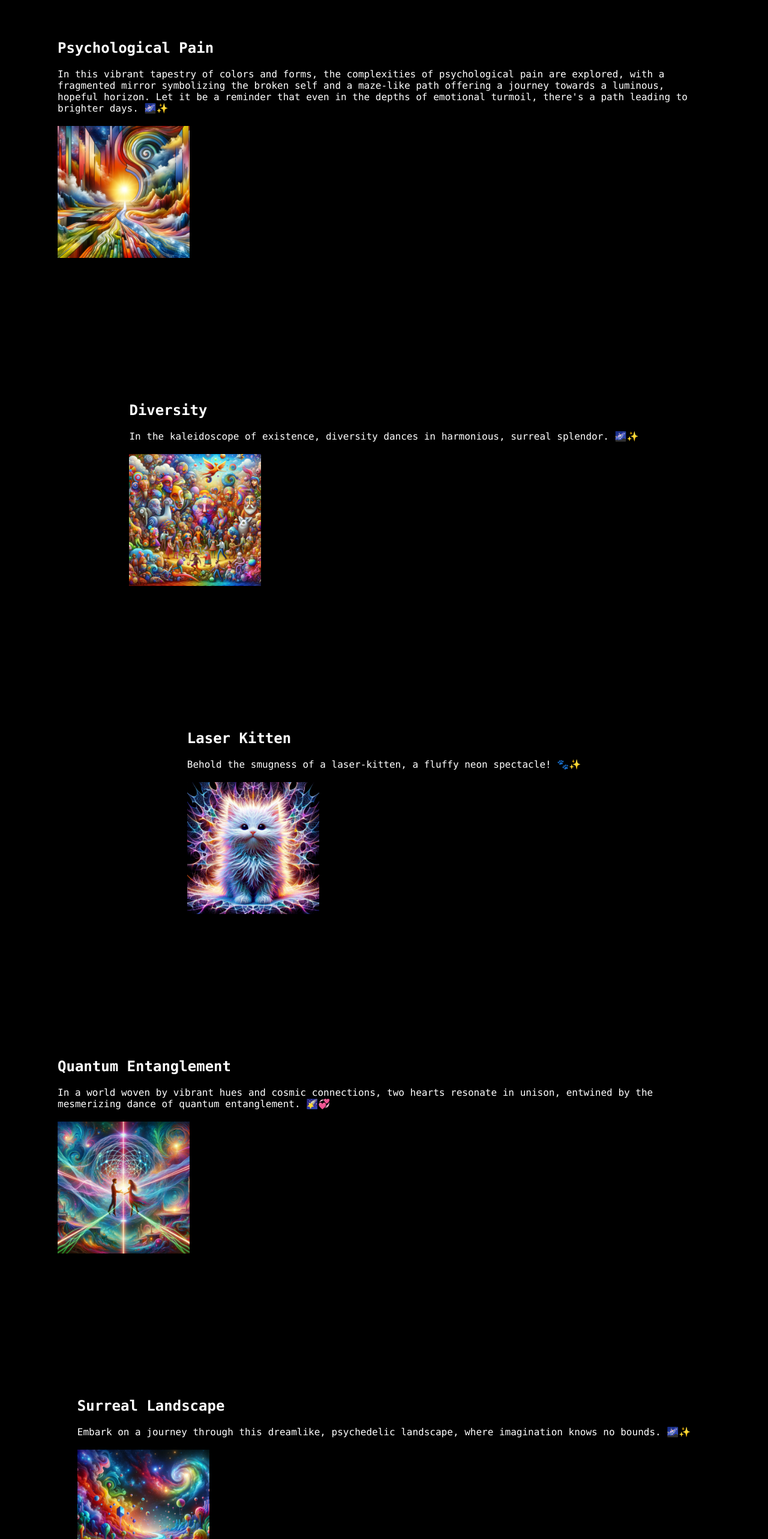
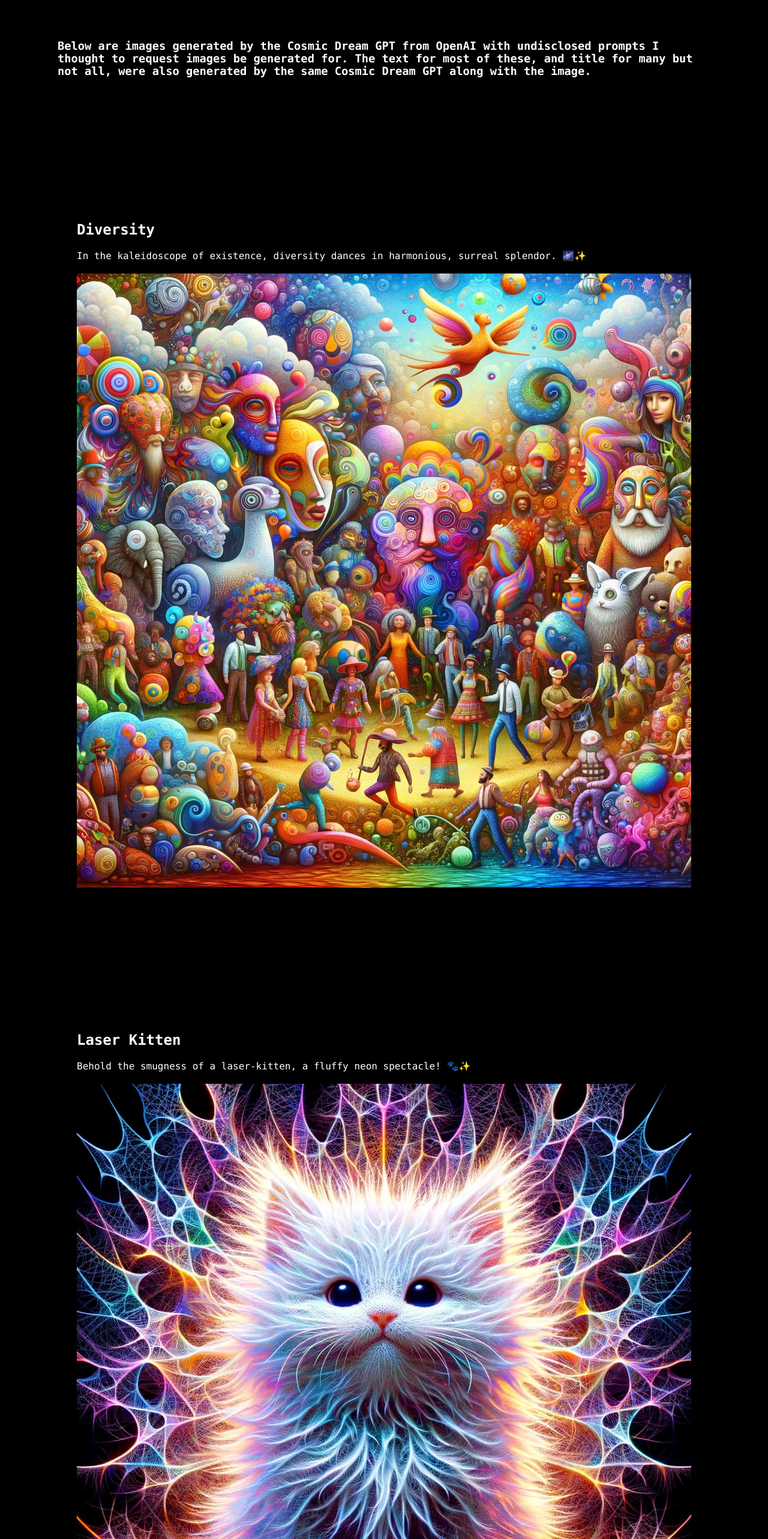
Before and after one commit to forestheims/contact, a Next.js app: page / in a window 1280 px wide. Shown: the part 1883-4449 px from the top of the page at 60% size. Built offline with nearby package versions, Linux system fonts and the light colour scheme.

Commit message:
&apos;..nextbuildbs

```diff
--- a/pages/index.tsx
+++ b/pages/index.tsx
@@ -108,15 +108,11 @@ export default function Home() {
               </p>
             </div>
           </a>
-
         </div>
         <div className={styles.projects}>
-          <h2>
-            Psychological Pain
-          </h2>
-          <p>In this vibrant tapestry of colors and forms, the complexities of psychological pain are explored, with a fragmented mirror symbolizing the broken self and a maze-like path offering a journey towards a luminous, hopeful horizon. Let it be a reminder that even in the depths of emotional turmoil, there's a path leading to brighter days. 🌌✨</p>
-          <img src="/psychologicalpain.webp"
-          alt="cosmic dream generated image" width={220} />
+          <h3>
+            Below are images generated by the Cosmic Dream GPT from OpenAI with undisclosed prompts I thought to request images be generated for. The text for most of these, and title for many but not all, were also generated by the same Cosmic Dream GPT along with the image.
+          </h3>
         </div>
         <div className={styles.projects}>
           <h2>
@@ -124,7 +120,7 @@ export default function Home() {
           </h2>
           <p>In the kaleidoscope of existence, diversity dances in harmonious, surreal splendor. 🌌✨</p>
           <img src="/diversity.webp"
-          alt="cosmic dream generated image" width={220} />
+          alt="cosmic dream generated image"  />
         </div>
         <div className={styles.projects}>
           <h2>
@@ -132,7 +128,15 @@ export default function Home() {
           </h2>
           <p>Behold the smugness of a laser-kitten, a fluffy neon spectacle! 🐾✨</p>
           <img src="/kitten.webp"
-          alt="cosmic dream generated image" width={220} />
+          alt="cosmic dream generated image"  />
+        </div>
+        <div className={styles.projects}>
+          <h2>
+            Psychological Pain
+          </h2>
+          <p>In this vibrant tapestry of colors and forms, the complexities of psychological pain are explored, with a fragmented mirror symbolizing the broken self and a maze-like path offering a journey towards a luminous, hopeful horizon. Let it be a reminder that even in the depths of emotional turmoil, there&apos;s a path leading to brighter days. 🌌✨</p>
+          <img src="/psychologicalpain.webp"
+          alt="cosmic dream generated image" />
         </div>
         <div className={styles.projects}>
           <h2>
@@ -140,7 +144,7 @@ export default function Home() {
           </h2>
           <p>In a world woven by vibrant hues and cosmic connections, two hearts resonate in unison, entwined by the mesmerizing dance of quantum entanglement. 🌠💞</p>
           <img src="/meeting.webp"
-          alt="cosmic dream generated image" width={220} />
+          alt="cosmic dream generated image"  />
         </div>
         <div className={styles.projects}>
           <h2>
@@ -148,7 +152,7 @@ export default function Home() {
           </h2>
           <p>Embark on a journey through this dreamlike, psychedelic landscape, where imagination knows no bounds. 🌌✨</p>
           <img src="/psychedelic.webp"
-          alt="cosmic dream generated image" width={220} />
+          alt="cosmic dream generated image"  />
         </div>
         <div className={styles.projects}>
           <h2>
@@ -156,7 +160,7 @@ export default function Home() {
           </h2>
           <p>In this cosmic dance, two souls merge in harmony, wrapped in the vibrant embrace of music and light, their hearts resonating with the universal melody of respect and love. 🌌💞🎵</p>
           <img src="/musichearted.webp"
-          alt="cosmic dream generated image" width={220} />
+          alt="cosmic dream generated image"  />
         </div>
         <div className={styles.projects}>
           <h2>
@@ -164,7 +168,7 @@ export default function Home() {
           </h2>
           <p>In this electrifying vista, the city pulsates with the rhythm of love, a neon dreamscape where the beats of electronic dance music bring the stars a little closer. 🌌💖🎶</p>
           <img src="/cityedm.webp"
-          alt="cosmic dream generated image" width={220} />
+          alt="cosmic dream generated image"  />
         </div>
         <div className={styles.projects}>
           <h2>
@@ -172,7 +176,7 @@ export default function Home() {
           </h2>
           <p>In this digital dreamscape, two souls, vibrant and abstract, reach out to each other, illustrating the magical connection that can spark through the wonder of online dating. 🌐💞</p>
           <img src="/digitaldating.webp"
-          alt="cosmic dream generated image" width={220} />
+          alt="cosmic dream generated image"  />
         </div>
         <div className={styles.projects}>
           <h2>
@@ -180,7 +184,7 @@ export default function Home() {
           </h2>
           <p>In this vibrant forest, magical creatures gather around a luminous tree, sharing stories and laughter, reminding us that friendship can blossom in the most unexpected places. 🌟</p>
           <img src="/forestfriends.webp"
-          alt="cosmic dream generated image" width={220} />
+          alt="cosmic dream generated image"  />
         </div>
         <div className={styles.projects}>
           <h2>
@@ -188,15 +192,15 @@ export default function Home() {
           </h2>
           <p>In the realm of the mind, where ideas flow like rivers, sometimes they meet barriers, invisible yet palpable. This image, a vivid tapestry of colors and surreal elements, captures that essence. The brain, our vessel of thoughts, encased yet vibrant, amidst a world both whimsical and constraining. Let it be a reminder of the power and fragility of our cognitive liberty.</p>
           <img src="/cognitive.webp"
-          alt="cosmic dream generated image" width={220} />
+          alt="cosmic dream generated image"  />
         </div>
         <div className={styles.projects}>
           <h2>
             Public Transport
           </h2>
-          <p>The generated text for this one was way to positively biased. In reality, looking around at everyone on the tram staring down at their phones is a less psychedelic experience and feels more like an insurmountable social barrier.</p>
+          <p>I am going lo let this one speak for itself. I prompted this one while sitting on the tram.</p>
           <img src="/public.webp"
-          alt="cosmic dream generated image" width={220} />
+          alt="cosmic dream generated image"  />
         </div>
         <div className={styles.projects}>
           <h2>
@@ -204,7 +208,7 @@ export default function Home() {
           </h2>
           <p>In this image, a figure stands at a crossroads in a mystical landscape, surrounded by paths symbolizing the diverse spectrum of gender identities, under a sky painted with the colors of complexity and understanding. A visual representation of the journey to self-discovery.</p>
           <img src="/gender.webp"
-          alt="cosmic dream generated image" width={220} />
+          alt="cosmic dream generated image"  />
         </div>
         <div className={styles.projects}>
           <h2>
@@ -212,23 +216,23 @@ export default function Home() {
           </h2>
           <p>In this vibrant forest, a man finds companionship among whimsical creatures, embodying hope and the rejuvenating power of connections with others and nature. A visual journey from solitude to a world filled with color and life.</p>
           <img src="/newfriends.webp"
-          alt="cosmic dream generated image" width={220} />
+          alt="cosmic dream generated image"  />
         </div>
         <div className={styles.projects}>
           <h2>
             Loneliness in Surreal Landscape
           </h2>
-          <p>In this scene, a solitary tree stands in an empty desert, its presence amidst the vibrant, swirling sky capturing the profound sense of loneliness and internal turmoil. A visual metaphor for the solitude and emotional complexity of life's challenges.</p>
+          <p>In this scene, a solitary tree stands in an empty desert, its presence amidst the vibrant, swirling sky capturing the profound sense of loneliness and internal turmoil. A visual metaphor for the solitude and emotional complexity of life&apos;s challenges.</p>
           <img src="/lone.webp"
-          alt="cosmic dream generated image" width={220} />
+          alt="cosmic dream generated image"  />
         </div>
         <div className={styles.projects}>
           <h2>
-            Cosmic Love's Lingering Longing
+            Cosmic Love&apos;s Lingering Longing
           </h2>
           <p>In this cosmic canvas, emotions dance vividly as a man gazes into the starlit abyss, pondering the echoes of a love that feels like a universe away yet lingers close to his heart. 🌌✨</p>
           <img src="/youniverse.webp"
-          alt="cosmic dream generated image" width={220} />
+          alt="cosmic dream generated image"  />
         </div>
         <div className={styles.projects}>
           <h2>
@@ -236,7 +240,7 @@ export default function Home() {
           </h2>
           <p>In the cosmic dance of astral encounters, even when earthly words cease, the stars whisper tales of unspoken bonds. 🌌✨</p>
           <img src="/unspoken.webp"
-          alt="cosmic dream generated image" width={220} />
+          alt="cosmic dream generated image"  />
         </div>
       </main>
       <footer className={styles.footer}>
--- a/styles/Home.module.css
+++ b/styles/Home.module.css
@@ -25,11 +25,24 @@
   margin-right: 80px;
 }
 
+.project {
+  margin: 120px 0px;
+  display: flex;
+  flex-direction: column;
+  gap: 20px;
+  /* width: stretch; */
+}
+
 .projects {
   margin: 120px 0px;
   display: flex;
   flex-direction: column;
   gap: 20px;
+  /* width: stretch; */
+}
+
+.projects img {
+  max-width: 90vw;
 }
 
 .link:hover {
```
